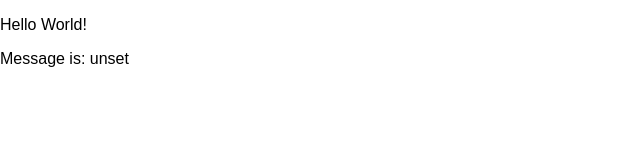
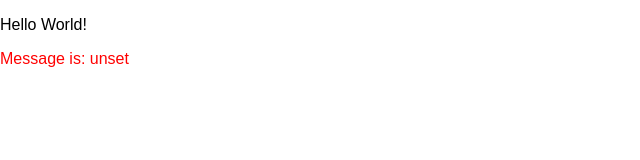
Before and after one commit to aniruddha-jafa/card-game, a Next.js app in the folder client/: page / in a window 1280 px wide. Shown: the top 160 px of the page, without its empty margins (0-640 px from the left). Built offline with nearby package versions, Linux system fonts and the light colour scheme.

Commit message:
added sass support

```diff
--- a/client/package.json
+++ b/client/package.json
@@ -16,6 +16,7 @@
   },
   "devDependencies": {
     "eslint": "8.21.0",
-    "eslint-config-next": "12.2.4"
+    "eslint-config-next": "12.2.4",
+    "sass": "^1.54.4"
   }
 }
--- a/client/pages/index.js
+++ b/client/pages/index.js
@@ -1,5 +1,6 @@
 import { useState, useEffect } from 'react'
 import Head from 'next/head'
+import styles from '../styles/Home.module.scss'
 
 export default function Home() {
     const [message, setMessage] = useState('unset')
@@ -22,7 +23,7 @@ export default function Home() {
             </Head>
             <main>
                 <p>Hello World!</p>
-                <p>Message is: {message} </p>
+                <p className={styles.hello}>Message is: {message} </p>
             </main>
         </div>
     )
--- /dev/null
+++ b/client/styles/Home.module.scss
@@ -0,0 +1,5 @@
+$primary-color: red;
+
+.hello {
+    color: $primary-color;
+}
```
Also changed, not shown: 1 other file (tests, documents, lock files or other folders).
